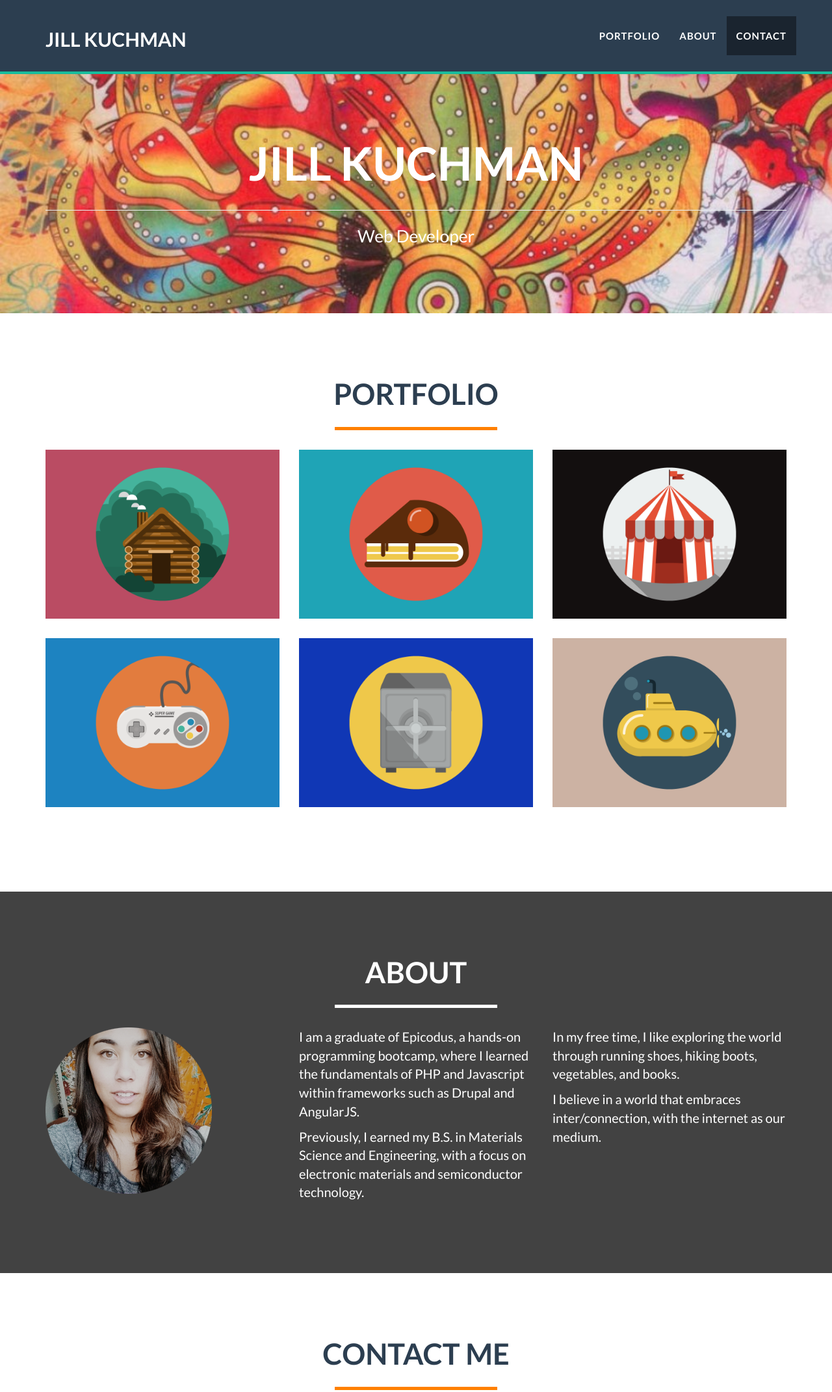
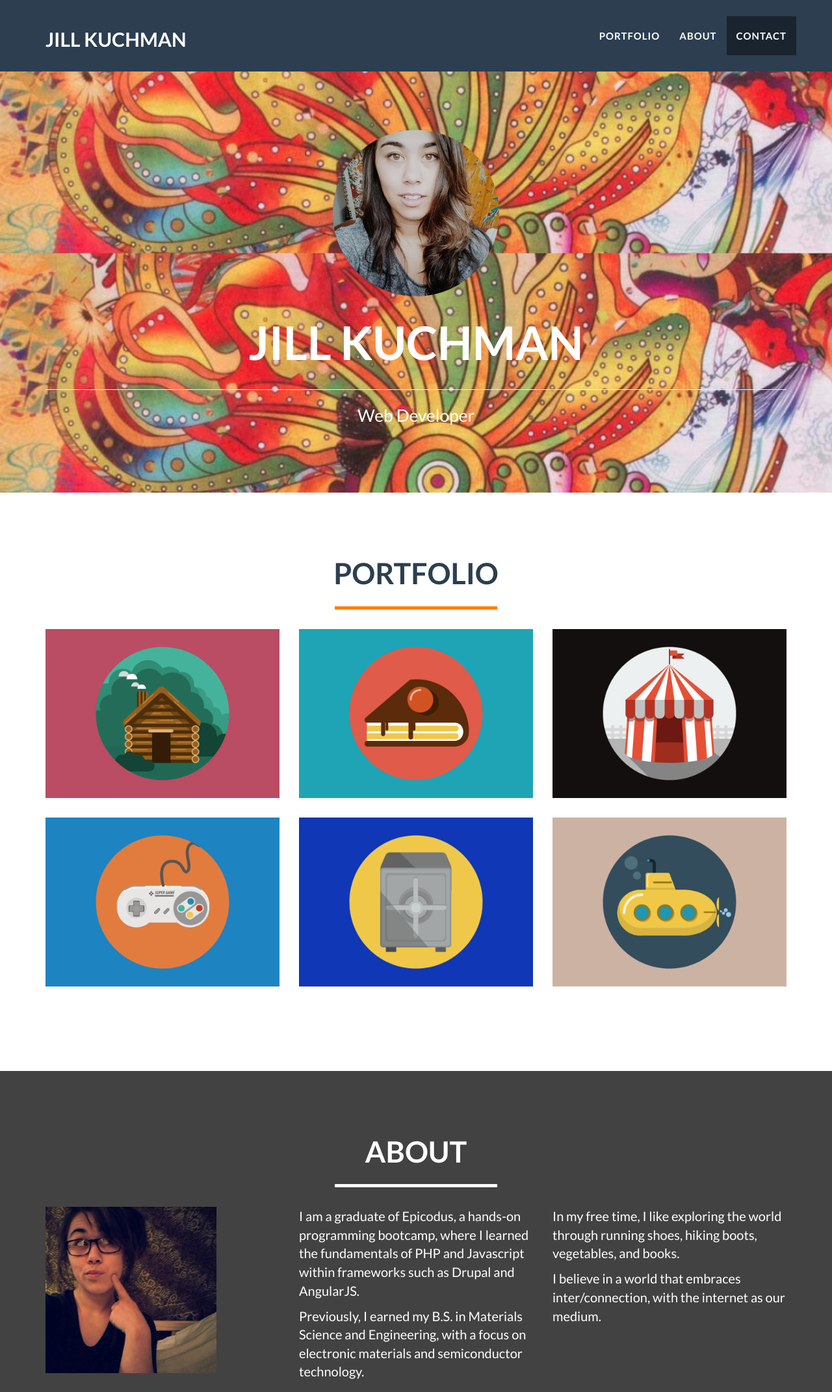
Before and after one commit to jillkuchman/freebird, a website: page index.html in a window 1280 px wide. Shown: the top 2142 px of the page at 65% size. Drawn offline with nearby package versions, Linux system fonts and the light colour scheme.

Commit message:
Fix photos and links

```diff
--- a/css/styles.css
+++ b/css/styles.css
@@ -73,7 +73,7 @@ header {
     background: #18bc9c;
     background-image: url(../img/cropped-botanical-dimensions.jpg);
     background-position: right bottom;
-    background-repeat: no-repeat;
+    /*background-repeat: no-repeat;*/
     background-size: 100%;
 }
 header .container {
--- a/index.html
+++ b/index.html
@@ -80,6 +80,8 @@
         <div class="container">
             <div class="row">
                 <div class="col-lg-12">
+                  <img class="img-responsive" src="img/profilephoto.png" alt="">
+
                     <div class="intro-text">
                         <span class="name">Jill Kuchman</span>
                         <hr>
@@ -175,7 +177,7 @@
             </div>
             <div class="row">
               <div class="col-sm-4">
-                    <img src="img/profilephoto.png" class="img-responsive" alt="A photo of my face"/>
+                    <img src="img/boop.png" class="img-responsive" alt="A photo of my face"/>
               </div>
                 <div class="col-lg-4">
                     <p>I am a graduate of Epicodus, a hands-on programming bootcamp, where I learned the fundamentals of PHP and Javascript within frameworks such as Drupal and AngularJS.</p>
@@ -259,7 +261,7 @@
                                 <a href="https://instagram.com/jillipede/" class="btn-social btn-outline" target="_blank"><i class="fa fa-fw fa-instagram"></i></a>
                             </li>
                             <li>
-                                <a href="https://github.com/jillkuchman" class="btn-social btn-outline" target="_blank"><i class="fa fa-fw fa-twitter"></i></a>
+                                <a href="https://twitter.com/JillKuchman" class="btn-social btn-outline" target="_blank"><i class="fa fa-fw fa-twitter"></i></a>
                             </li>
                             <li>
                                 <a href="https://www.linkedin.com/in/jillkuchman" class="btn-social btn-outline" target="_blank"><i class="fa fa-fw fa-linkedin"></i></a>
```
Also changed, not shown: img/boop.png (added).
